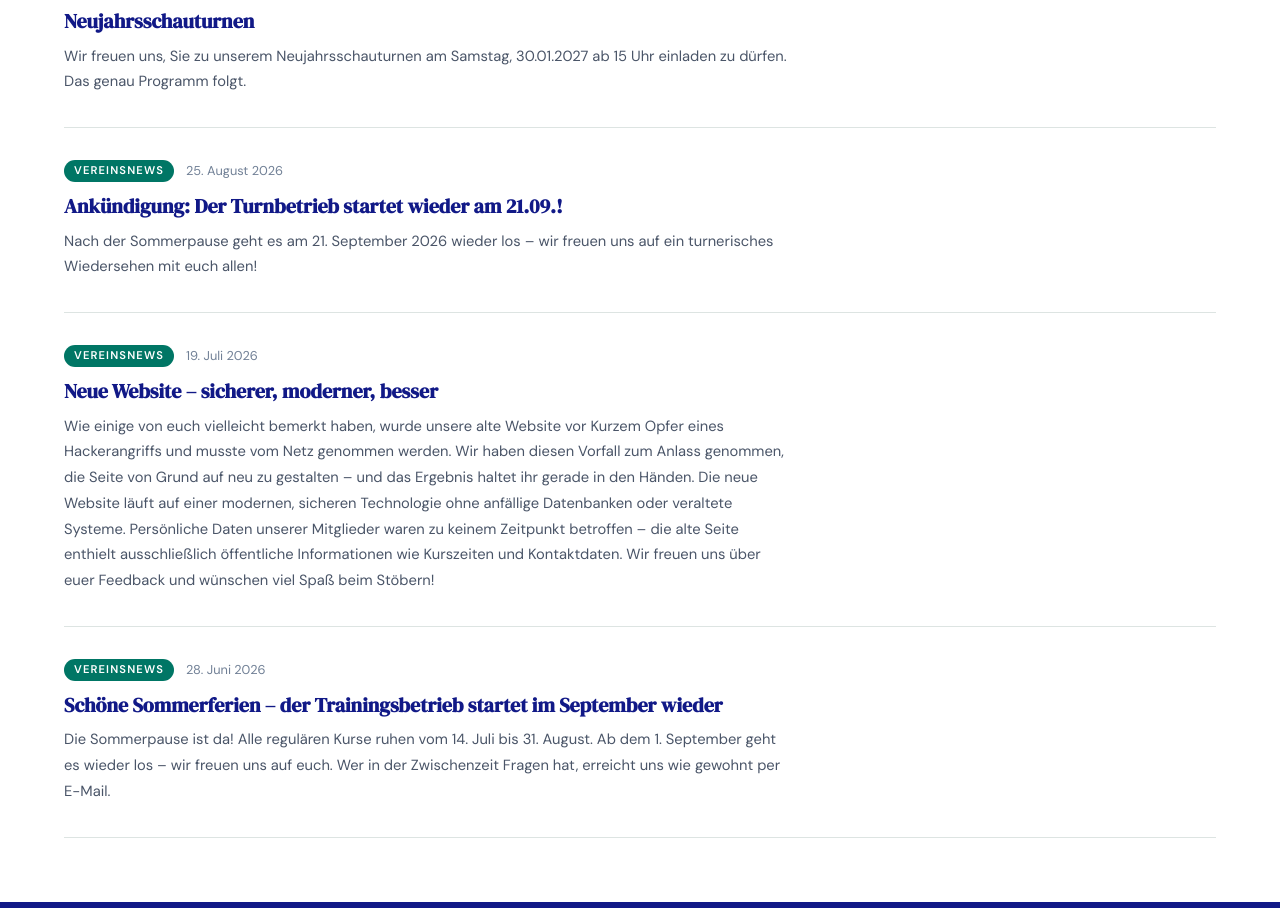
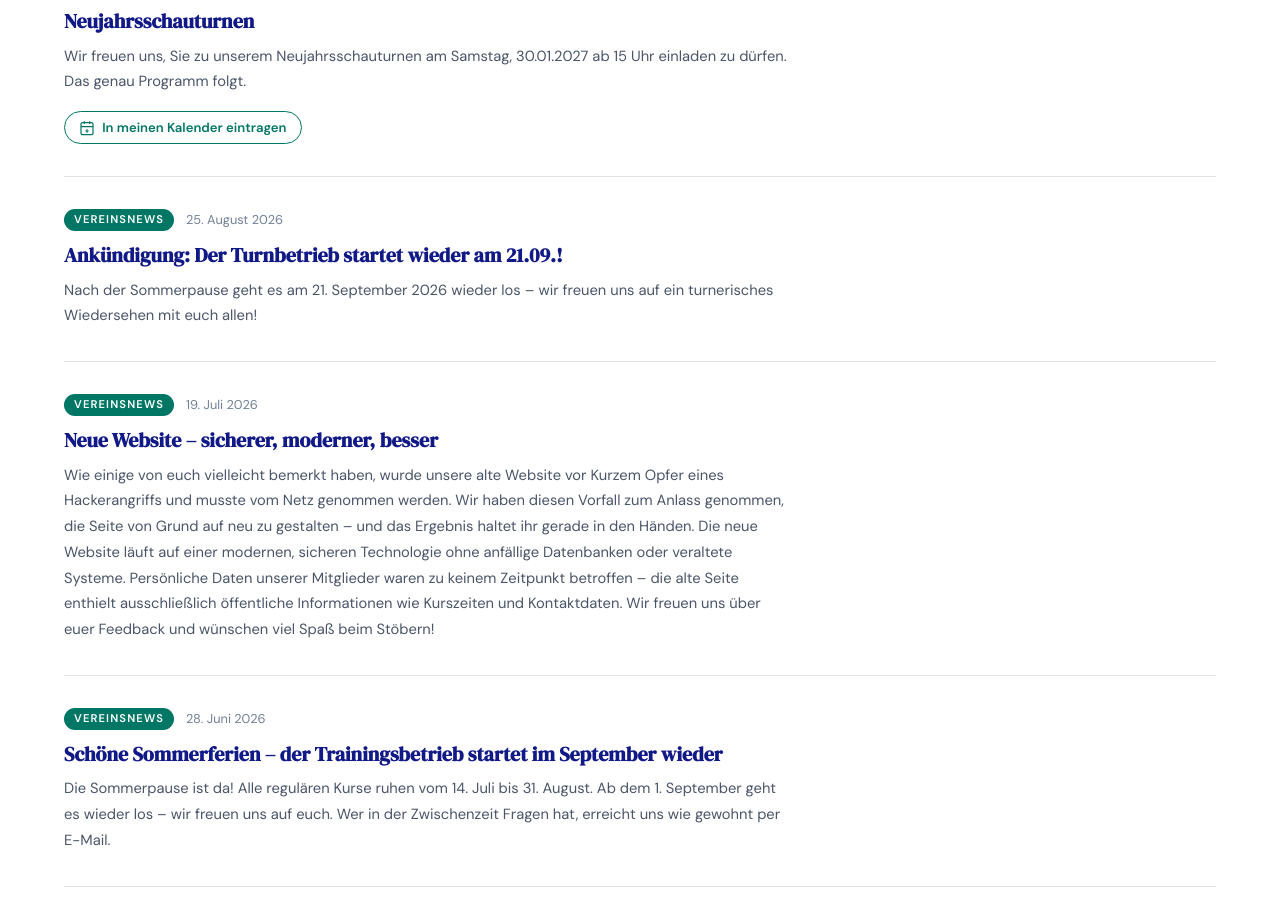
Before and after one commit to irina-schwaiger/HTV-Website, a plain HTML site: page index.html in a window 1280 px wide. Shown: the part 1169-2077 px from the top of the page. Drawn offline with Linux system fonts and the light colour scheme.

```diff
--- a/index.html
+++ b/index.html
@@ -356,6 +356,19 @@
       max-width: 72ch;
     }
     [data-theme="dark"] .news-post-body { color: #9aa0b8; }
+    .ics-link {
+      display: inline-flex; align-items: center; gap: .45rem;
+      margin-top: 1rem;
+      font-size: 0.82rem; font-weight: 600;
+      color: var(--teal);
+      text-decoration: none;
+      border: 1px solid var(--teal);
+      border-radius: 20px;
+      padding: 5px 14px;
+      transition: background .2s, color .2s;
+    }
+    .ics-link:hover { background: var(--teal); color: var(--white); }
+    .ics-link[hidden] { display: none; }
     [data-theme="dark"] .news-date { color: #6b7280; }
     .site-notice {
       background: rgba(0,118,101,.06);
@@ -687,6 +700,10 @@
       </div>
       <h3 class="news-post-title">Neujahrsschauturnen</h3>
       <p class="news-post-body">Wir freuen uns, Sie zu unserem Neujahrsschauturnen am Samstag, 30.01.2027 ab 15 Uhr einladen zu dürfen. Das genau Programm folgt.</p>
+      <a class="ics-link" href="kalender/neujahrsschauturnen-2027.ics" download data-event-end="2027-01-30T18:00:00+01:00">
+        <svg width="16" height="16" viewBox="0 0 24 24" fill="none" stroke="currentColor" stroke-width="1.8" aria-hidden="true"><rect x="3" y="4" width="18" height="18" rx="2"/><path d="M16 2v4M8 2v4M3 10h18M12 14v5M9.5 16.5h5"/></svg>
+        In meinen Kalender eintragen
+      </a>
     </article>
 
     <article class="news-post">
@@ -840,6 +857,11 @@
       try { localStorage.setItem('theme', next); } catch(e) {}
     });
 
+    // ── Kalender-Links: nach Veranstaltungsende ausblenden ──
+    document.querySelectorAll('.ics-link[data-event-end]').forEach(link => {
+      if (new Date(link.dataset.eventEnd) < new Date()) link.hidden = true;
+    });
+
     // ── Carousel ──
     (function() {
       const track    = document.getElementById('carouselTrack');
```
Also changed, not shown: img/qr/erima-shop.png (added), img/qr/erima-shop.svg (added), 2 other files.
